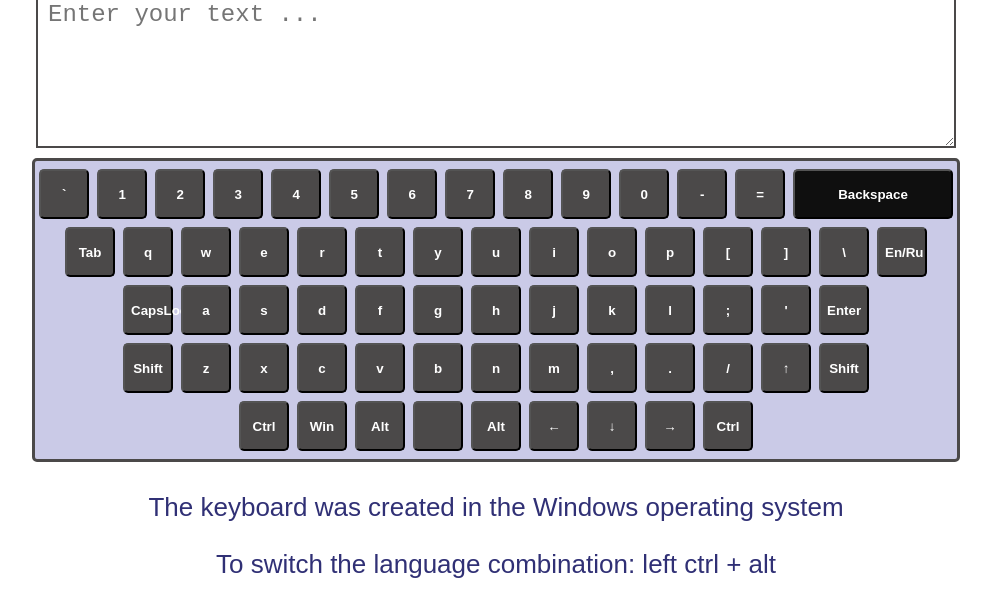
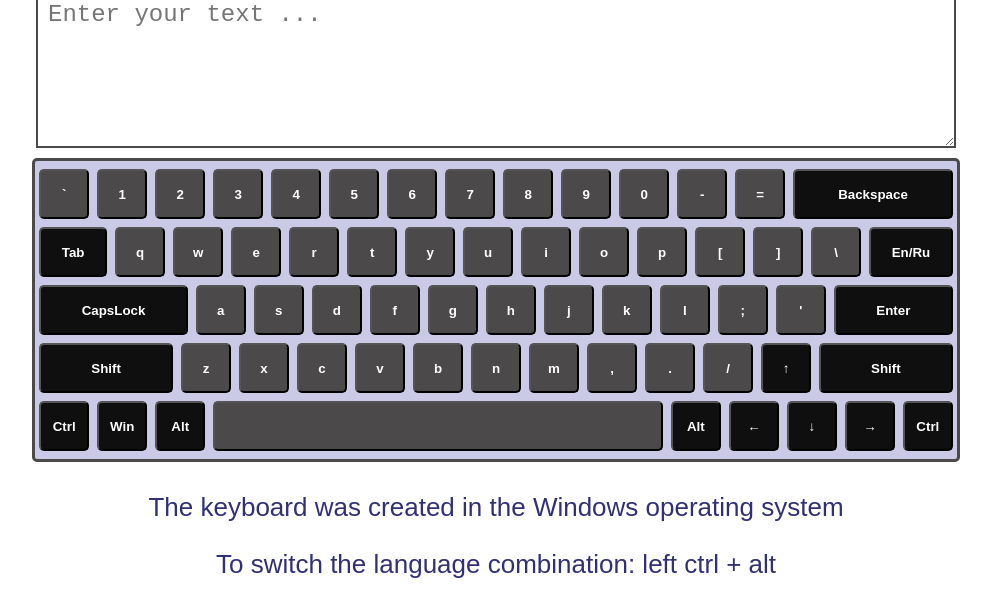
Before and after one commit to ulja4a/virtual-keyboard, a website: page index.html in a window 1280 px wide. Shown: the part 100-716 px from the top of the page, without its empty margins (144-1135 px from the left). Drawn offline with Linux system fonts and the light colour scheme.

Commit message:
feat: add class and css for specion button

```diff
--- a/style.css
+++ b/style.css
@@ -53,9 +53,9 @@
   transition: border-radius 0.3s, background-color 0.3s
 }
 
-/*.keyboard-key:hover {
+.keyboard-key:hover {
   background: #d3830b;
-}*/
+}
 
 .keyboard-key:active {
   background: #dbdbe7;
@@ -86,3 +86,18 @@
   width: auto;
   background: #0f0f0f;
 }
+
+.tab {
+  flex: 1 0 auto;
+  width: auto;
+  background: #0f0f0f;
+}
+
+.space {
+  flex: 1 0 auto;
+  width: auto;
+}
+
+.dark {
+  background: #0f0f0f;
+}
--- a/virtkey.js
+++ b/virtkey.js
@@ -49,6 +49,18 @@ for (let i = 0; i < keys.length; i += 1) {
     key.setAttribute('data-code', keys[i][j].code);
     if (keys[i][j].code === 'Backspace') {
       key.classList.add('backspace');
+    }
+    if (keys[i][j].code === 'Tab' || keys[i][j].code === 'En_Ru' || keys[i][j].code === 'CapsLock'
+    || keys[i][j].code === 'Enter' || keys[i][j].code === 'ShiftLeft' || keys[i][j].code === 'ShiftRight') {
+      key.classList.add('tab');
+    }
+    if (keys[i][j].code === 'Space') {
+      key.classList.add('space');
+    }
+    if (keys[i][j].code === 'ControlLeft' || keys[i][j].code === 'MetaLeft' || keys[i][j].code === 'AltLeft'
+    || keys[i][j].code === 'AltRight' || keys[i][j].code === 'ArrowLeft' || keys[i][j].code === 'ArrowDown'
+    || keys[i][j].code === 'ArrowRight' || keys[i][j].code === 'ControlRight' || keys[i][j].code === 'ArrowUp') {
+      key.classList.add('dark');
     }
     row.appendChild(key);
   }
@@ -117,10 +129,9 @@ keyboard.addEventListener('mouseup', (e) => {
   if (keycode === 'Tab') {
     e.preventDefault();
     textarea.value += '\t';
-  } else  {
+  } else {
     textarea.value += key.textContent;
   }
-
 });
 
 // Добавление элемента на страницу
```
